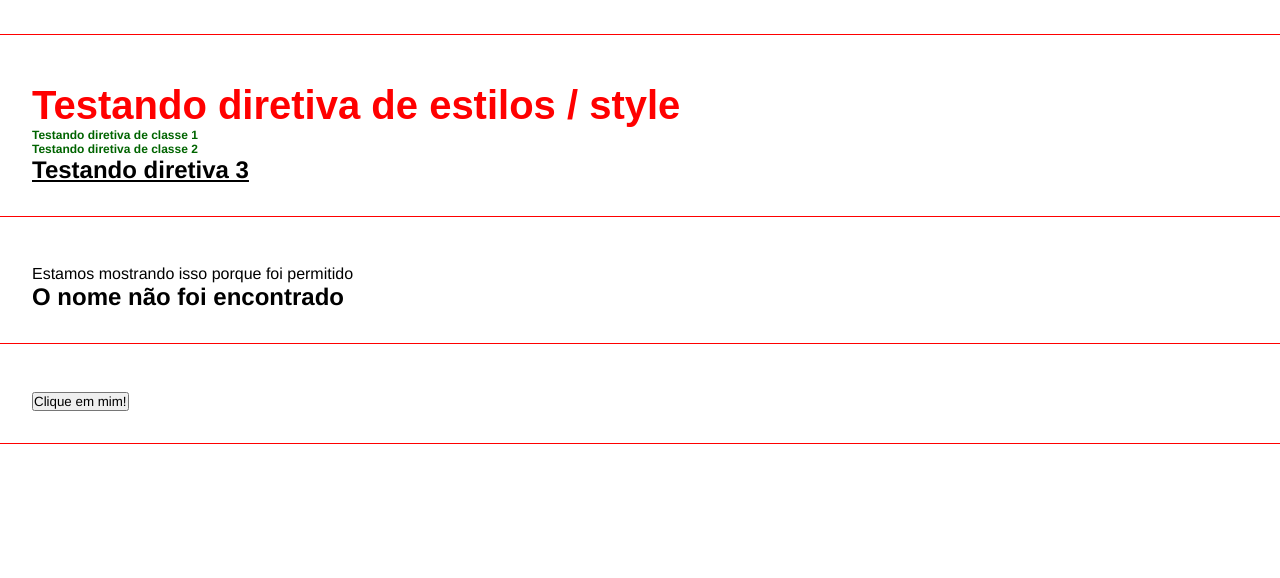
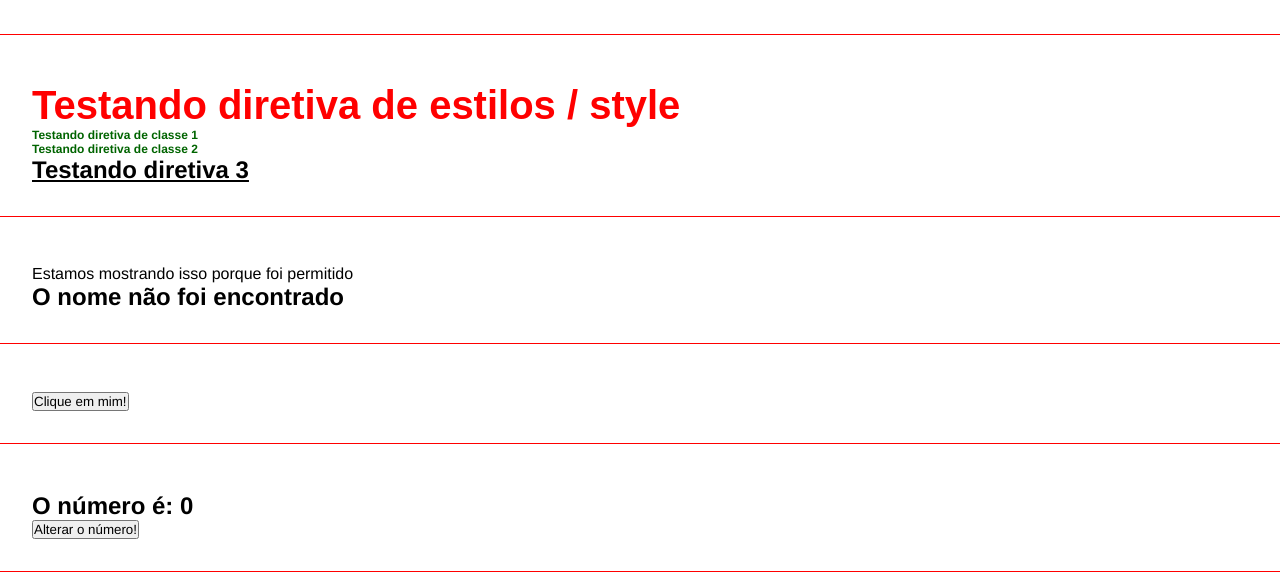
Before and after one commit to pedromlsr/angular-hdc, an Angular app in the folder moments-app/: page / in a window 1280 px wide. Shown: the part 574-1152 px from the top of the page. Built offline with nearby package versions, Linux system fonts and the light colour scheme.

Commit message:
emitindo eventos

```diff
--- a/moments-app/src/app/app.component.html
+++ b/moments-app/src/app/app.component.html
@@ -8,3 +8,4 @@
 <app-directives></app-directives>
 <app-if-render></app-if-render>
 <app-eventos></app-eventos>
+<app-emitter></app-emitter>
--- a/moments-app/src/app/app.module.ts
+++ b/moments-app/src/app/app.module.ts
@@ -8,6 +8,8 @@
 import { DirectivesComponent } from './components/directives/directives.component';
 import { IfRenderComponent } from './components/if-render/if-render.component';
 import { EventosComponent } from './components/eventos/eventos.component';
+import { EmitterComponent } from './components/emitter/emitter.component';
+import { ChangeNumberComponent } from './components/change-number/change-number.component';
 
 @NgModule({
   declarations: [
@@ -16,7 +18,9 @@
     ParentDataComponent,
     DirectivesComponent,
     IfRenderComponent,
-    EventosComponent
+    EventosComponent,
+    EmitterComponent,
+    ChangeNumberComponent
   ],
   imports: [
     BrowserModule,
--- /dev/null
+++ b/moments-app/src/app/components/change-number/change-number.component.html
@@ -0,0 +1,3 @@
+<button (click)="handleClick()">
+    Alterar o número!
+</button>
--- /dev/null
+++ b/moments-app/src/app/components/change-number/change-number.component.ts
@@ -0,0 +1,20 @@
+import { Component, OnInit, Output, EventEmitter } from '@angular/core';
+
+@Component({
+    selector: 'app-change-number',
+    templateUrl: './change-number.component.html',
+    styleUrls: ['./change-number.component.css']
+})
+export class ChangeNumberComponent implements OnInit {
+    @Output() changeNumber: EventEmitter<any> = new EventEmitter()
+
+    constructor() { }
+
+    ngOnInit(): void {
+    }
+
+    handleClick() {
+        this.changeNumber.emit()
+    }
+
+}
--- /dev/null
+++ b/moments-app/src/app/components/emitter/emitter.component.html
@@ -0,0 +1,6 @@
+<div class="class">
+    <h2>
+        O número é: {{ myNumber}}
+    </h2>
+    <app-change-number (changeNumber)="onChangeNumber()"></app-change-number>
+</div>
--- /dev/null
+++ b/moments-app/src/app/components/emitter/emitter.component.ts
@@ -0,0 +1,20 @@
+import { Component, OnInit } from '@angular/core';
+
+@Component({
+    selector: 'app-emitter',
+    templateUrl: './emitter.component.html',
+    styleUrls: ['./emitter.component.css']
+})
+export class EmitterComponent implements OnInit {
+    myNumber: number = 0
+
+    constructor() { }
+
+    ngOnInit(): void {
+    }
+
+    onChangeNumber() {
+        this.myNumber = Math.floor(Math.random() * 10)
+    }
+
+}
```
Also changed, not shown: moments-app/src/app/components/change-number/change-number.component.css (added), moments-app/src/app/components/emitter/emitter.component.css (added), 2 other files (tests, documents, lock files or other folders).
